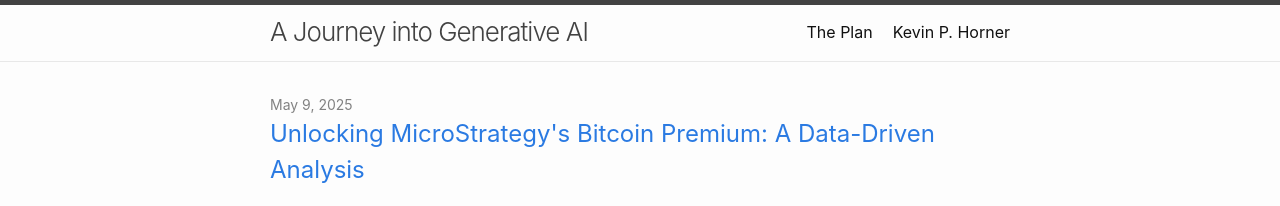
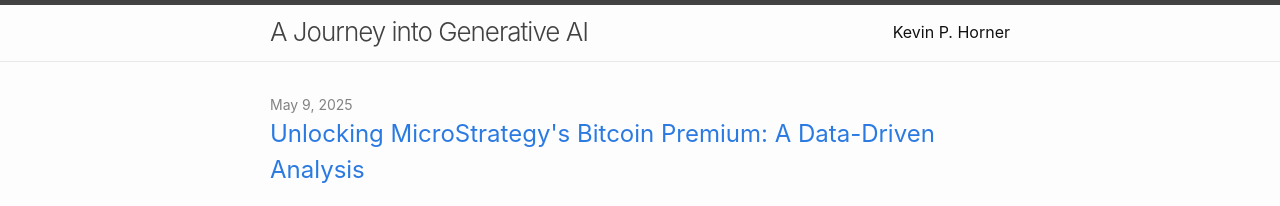
Before and after one commit to khorner/khorner.github.io, a Jekyll site: the page built from index.md, in a window 1280 px wide and 900 px high. Shown: the top 206 px of the window. Built offline with Jekyll 4.4.1, drawn with Linux system fonts in a browser that asks for light colours.

Commit message:
remove plan, update about

```diff
--- a/_config.yml
+++ b/_config.yml
@@ -50,7 +50,7 @@ plugins:
 # If you want to link only specific pages in your header, use this and add the path to the pages
 # in order as they should show up.
 header_pages:
-  - plan.md
+#  - plan.md
   - about.md
 
 # Set to `true` to show excerpts on the homepage.
```
